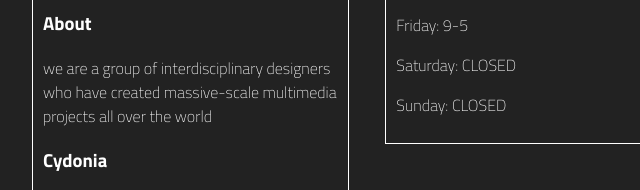
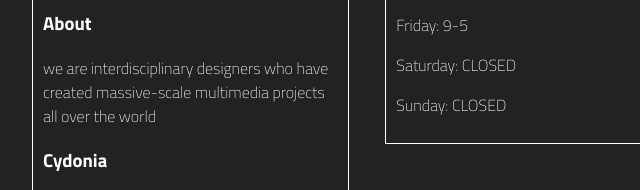
Before and after one commit to the-interaction-department/interactiondepartment.com, a plain HTML site: page index.html in a window 1280 px wide. Shown: the part 540-730 px from the top of the page, 96-736 px from the left. Drawn offline with Linux system fonts and the light colour scheme; a web font is replaced by a local one.

Commit message:
Update index.html

```diff
--- a/index.html
+++ b/index.html
@@ -43,14 +43,12 @@
 
             <div>
                 <h3>About</h3>
-                <p>
-                    we are a group of interdisciplinary designers who have created massive-scale multimedia projects all over the world
-                </p>
+                <p>we are interdisciplinary designers who have created massive-scale multimedia projects all over the world</p>
             </div>
 
             <div>
                 <h3>Cydonia</h3>
-                <p> we believe that human nightlife has been caught in a loop for centuries that everyone deserves more. ask us what we are doing about this problem</p>
+                <p>we believe that human nightlife has been caught in a loop for centuries that everyone deserves more. ask us what we are doing about this problem</p>
             </div>
         </aside>
     </section>
@@ -61,27 +59,21 @@
             <p>
                 Monday: <span class="hour">9-5</span>
             </p>
-
             <p>
                 Tuesday: <span class="hour">9-5</span>
             </p>
-
             <p>
                 Wednesday: <span class="hour">9-5</span>
             </p>
-
             <p>
                 Thursday: <span class="hour">9-5</span>
             </p>
-
             <p>
                 Friday: <span class="hour">9-5</span>
             </p>
-
             <p>
                 Saturday: <span class="hour">closed</span>
             </p>
-
             <p>
                 Sunday: <span class="hour">closed</span>
             </p>
@@ -94,7 +86,6 @@
             <p>
                 Email <a href="mailto:contact@interactiondepartment.com">contact@interactiondepartment.com</a>
             </p>
-
             <p>
                 Phone <span>+1 307.463.1532</span>
             </p>
```
